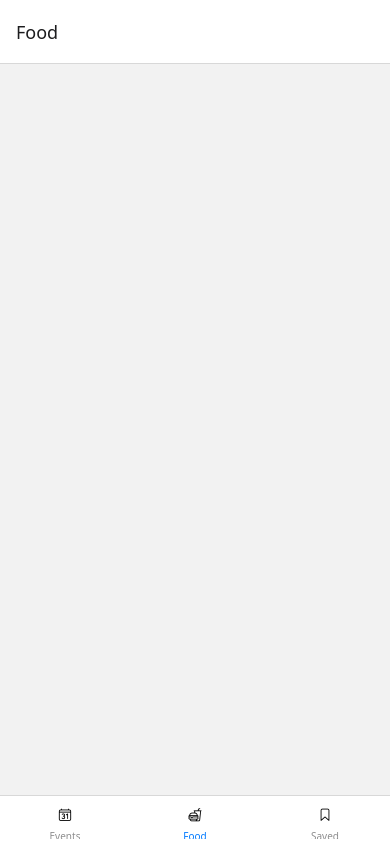
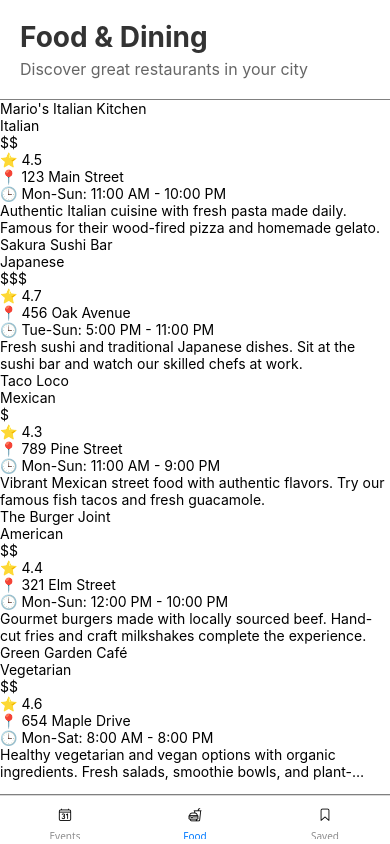
Before and after one commit to nyxsky404/City_Explorer, a React Native app: screen /Food in a window 390 px wide. Built offline with nearby package versions, Linux system fonts and the light colour scheme.

Commit message:
Header for each screen

```diff
--- a/App.js
+++ b/App.js
@@ -19,6 +19,7 @@ export default function App() {
           <Tab.Screen name="Events" component={EventsScreen}
           options={{
             title: 'Events',
+            headerShown: false,
           tabBarIcon: ()=>{
             return <Ionicons name="calendar-number-outline"
             size='24'/>
@@ -27,6 +28,7 @@ export default function App() {
           />
           <Tab.Screen name="Food" component={FoodScreen}
             options={{ title: 'Food',
+              headerShown: false,
               tabBarIcon: ()=>{
             return <Ionicons name="fast-food-outline"
             size='24' />
--- a/src/screens/EventsScreen.js
+++ b/src/screens/EventsScreen.js
@@ -1,7 +1,10 @@
-import {View,Text,FlatList} from 'react-native';
+import {View,Text,FlatList, StyleSheet} from 'react-native';
 import { mockEvents } from '../data/eventsData';
+import { SafeAreaView } from 'react-native-safe-area-context';
 
 const EventsScreen = () => {
+
+    console.log("rendering events")
 
   const renderEventData = ({ item }) => (
     <View>
@@ -19,17 +22,42 @@ const EventsScreen = () => {
   );
 
   return (
-    <View>
-      <View>
-        <Text>City Events</Text>
-        <Text>Discover what's happening in your city</Text>
+
+    <SafeAreaView style={styles.container}>
+      <View style={styles.header}>
+        <Text style={styles.heading}>City Events</Text>
+        <Text style={styles.subheading}>Discover what's happening in your city</Text>
       </View>
 
       <FlatList data={mockEvents} renderItem={renderEventData}keyExtractor={(item) => item.id}
-        showsVerticalScrollIndicator={true}
       />
-    </View>
+    </SafeAreaView>
   );
 };
 
+const styles = StyleSheet.create({
+  container: {
+    flex: 1,
+    backgroundColor: '#ffffff',
+    borderBottomWidth: 1,
+    borderBottomColor: 'grey',
+  },
+  header: {
+    padding: 20,
+    backgroundColor: 'white',
+    borderBottomColor: "grey",
+    borderBottomWidth: 1,
+  },
+  heading: {
+    color: '#333333',
+    fontSize: 28,
+    fontWeight: 'bold',
+    marginBottom: 5,
+
+  },
+  subheading: {
+    fontSize: 16,
+    color: '#666666',
+  }})
+
 export default EventsScreen;
--- a/src/screens/FoodScreen.js
+++ b/src/screens/FoodScreen.js
@@ -1,4 +1,66 @@
+import {View,Text,FlatList, StyleSheet} from 'react-native';
+import { SafeAreaView } from 'react-native-safe-area-context';
+import { mockFood } from '../data/foodData.js';
+
 const FoodScreen = () => {
+    console.log("Rendering foods")
+
+  const renderFoodData = ({ item }) => (
+<View>
+      <View>
+        <Text>{item.title}</Text>
+      </View>
+
+      <View>
+    <Text>{item.cuisine}</Text>
+        <Text>{item.priceRange}</Text>
+        <Text>⭐ {item.rating}</Text>
+      </View>
+
+      <Text>📍 {item.location}</Text>
+
+      <Text>🕒 {item.hours}</Text>
+      <Text numberOfLines={2}>
+        {item.description}</Text>
+    </View>
+  );
+
+  return (
+<SafeAreaView style={styles.container}>
+      <View style={styles.header}>
+        <Text style={styles.heading}>Food & Dining</Text>
+        <Text style={styles.subheading}>Discover great restaurants in your city</Text>
+      </View>
+
+      <FlatList data={mockFood} renderItem={renderFoodData}keyExtractor={(item) => item.id}
+      />
+    </SafeAreaView>
+  );
 };
 
+const styles = StyleSheet.create({
+  container: {
+    flex: 1,
+    backgroundColor: '#ffffff',
+    borderBottomWidth: 1,
+    borderBottomColor: 'grey',
+  },
+  header: {
+    padding: 20,
+    backgroundColor: 'white',
+    borderBottomColor: "grey",
+    borderBottomWidth: 1,
+  },
+  heading: {
+    color: '#333333',
+    fontSize: 28,
+    fontWeight: 'bold',
+    marginBottom: 5,
+
+  },
+  subheading: {
+    fontSize: 16,
+    color: '#666666',
+  }})
+
 export default FoodScreen;
```
